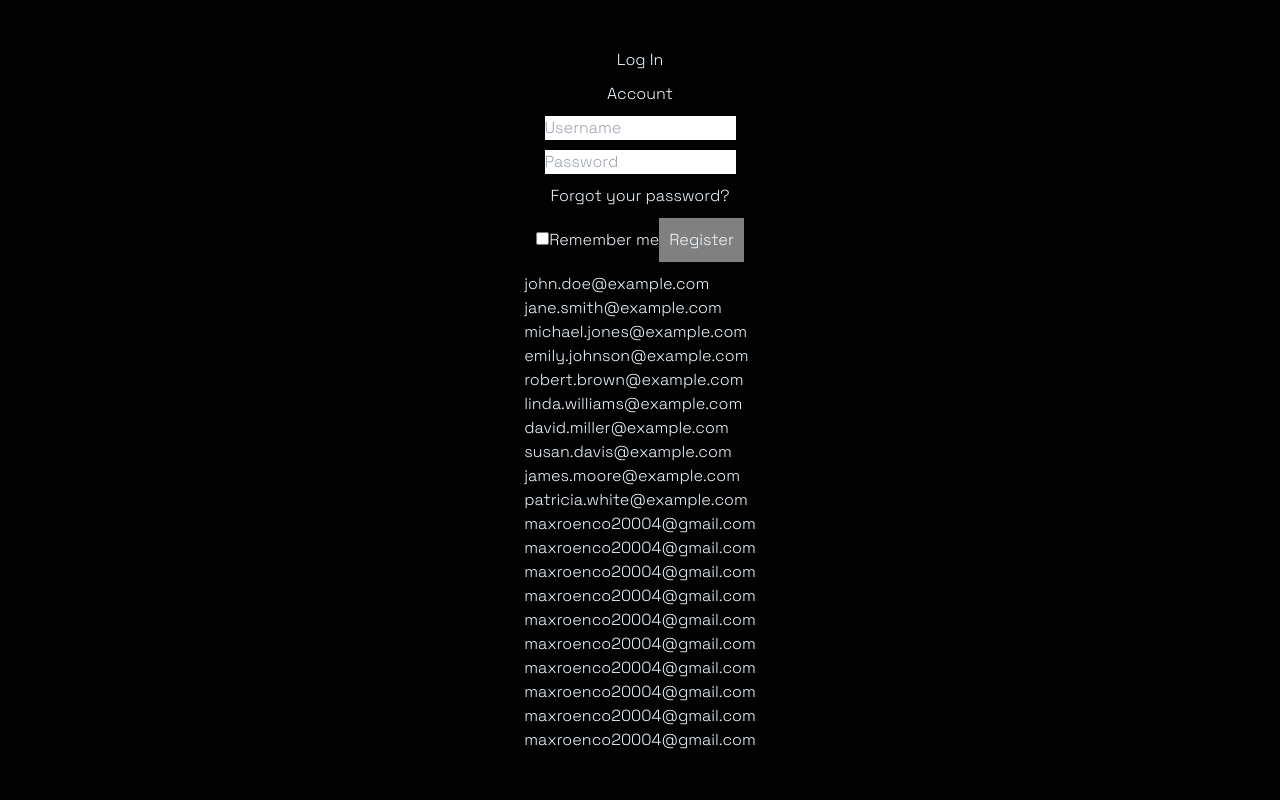
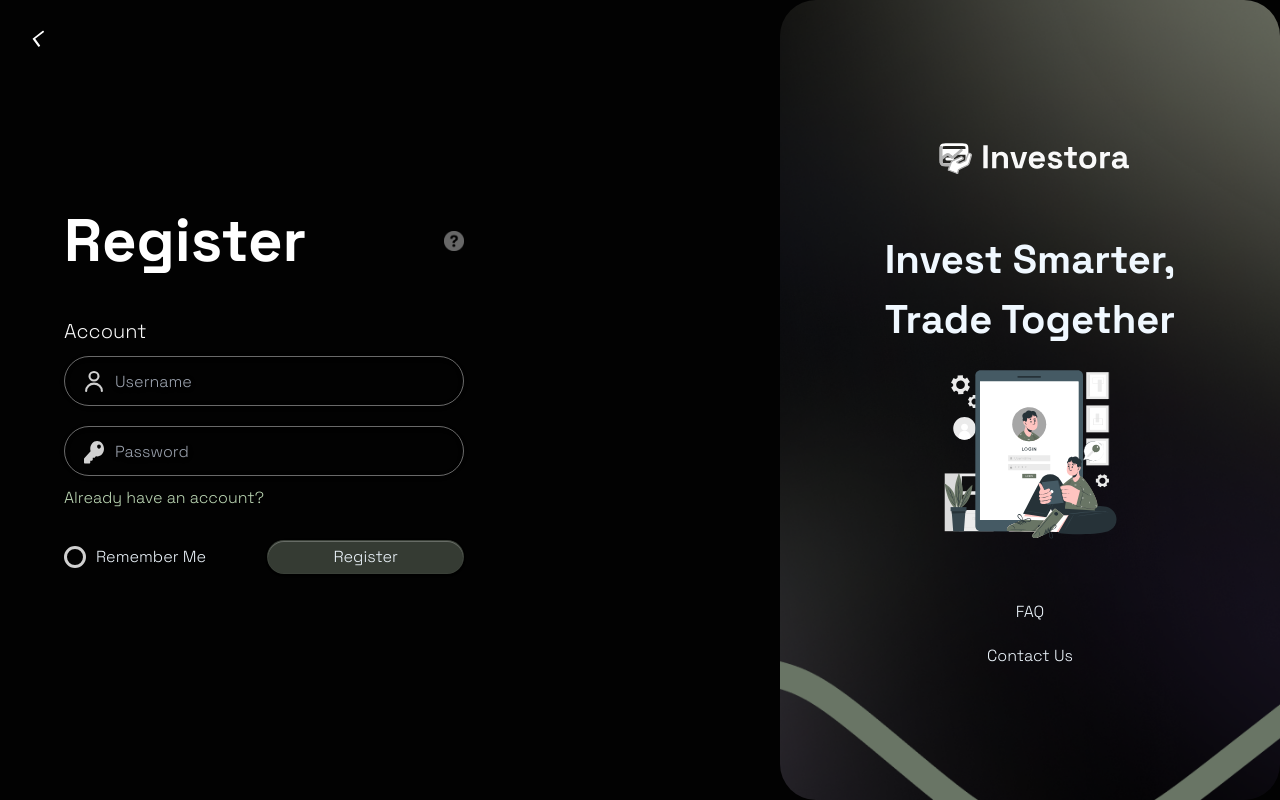
Before and after one commit to MaxRoenco/pbl-finance, a React (Vite) app in the folder Frontend/: page /register in a window 1280 px wide. Built offline with nearby package versions, Linux system fonts and the light colour scheme; data requests are answered from the project's data file.

Commit message:
register temp design

```diff
--- a/Frontend/src/components/Register/Register.jsx
+++ b/Frontend/src/components/Register/Register.jsx
@@ -2,6 +2,8 @@
 import { useEffect, useContext, useState } from 'react';
 import { authContext } from '../../hooks/Context';
 import { Navigate, useNavigate } from 'react-router-dom';
+import { Link } from 'react-router-dom';
+import { Tooltip as ReactTooltip } from "react-tooltip";
 
 const Register = () => {
 
@@ -74,40 +76,99 @@
     }
 
     return (
+        // <div className={styles.container}>
+        //     <label>Log In</label>
+        //     <p>Account</p>
+        //     <input
+        //         type="email"
+        //         placeholder='Username'
+        //         value={newUser.email}
+        //         onChange={(e) => setNewUser({ ...newUser, email: e.target.value })}
+        //     />
+        //     <input
+        //         type="password"
+        //         placeholder='Password'
+        //         value={newUser.password}
+        //         onChange={(e) => setNewUser({ ...newUser, password: e.target.value })}
+        //     />
+        //     {validationError && <p style={{ color: 'red' }}>{validationError}</p>}
+        //     <div>
+        //         <input
+        //             type="checkbox"
+        //             checked={rememberMe}
+        //             onChange={(e) => setRememberMe(e.target.checked)}
+        //         />
+        //         <label>Remember me</label>
+        //         <button className={styles.register} onClick={handleRegister}>Register</button>
+        //     </div>
+        //     {isLoading && <p>Loading...</p>}
+        //     {error && <p>{error}</p>}
+        //     <div>
+        //         {users && users.map((user) => (
+        //             <p key={user.id}>{user.email}</p>
+        //         ))}
+        //     </div>
+        // </div>
+        <>
             <div className={styles.container}>
-            <label>Log In</label>
-            <p>Account</p>
+                <Link to='/' className={styles.arrowContainer}>
+                    <img className={styles.arrow} src="arrow.svg" alt="" />
+                </Link>
+                <div className={styles.loginContainer}>
+                    <h1>Register<img data-tooltip-id="my-tooltip-1" src="/question_icon.png" alt="" /></h1>
+                    <div className={styles.account}>
+                        <h1>Account</h1>
+                        <div>
                             <input
                                 type="email"
                                 placeholder='Username'
                                 value={newUser.email}
                                 onChange={(e) => setNewUser({ ...newUser, email: e.target.value })}
                             />
+                            <img src="/user.svg" alt="" />
+                        </div>
+                        <div>
                             <input
                                 type="password"
                                 placeholder='Password'
                                 value={newUser.password}
                                 onChange={(e) => setNewUser({ ...newUser, password: e.target.value })}
                             />
+                            <img src="/key.svg" alt="" />
+                        </div>
                         {validationError && <p style={{ color: 'red' }}>{validationError}</p>}
-            <label>Forgot your password?</label>
-            <div>
+                        <Link to='/login'><p>Already have an account?</p></Link>
+                    </div>
+                    <div className={styles.actions}>
+                        <div className={styles.remember}>
                             <input
                                 type="checkbox"
                                 checked={rememberMe}
                                 onChange={(e) => setRememberMe(e.target.checked)}
                             />
-                <label>Remember me</label>
-                <button className={styles.register} onClick={handleRegister}>Register</button>
+                            <label htmlFor="remember">Remember Me</label>
                         </div>
+                        <button className={styles.logIn} onClick={handleRegister}>Register</button>
                         {isLoading && <p>Loading...</p>}
                         {error && <p>{error}</p>}
-            <div>
-                {users && users.map((user) => (
-                    <p key={user.id}>{user.email}</p>
-                ))}
                     </div>
                 </div>
+                <div className={styles.banner}>
+                    <img className={styles.logo} src="/logo.svg" alt="" />
+                    <h1>Invest Smarter,<br />Trade Together</h1>
+                    <img className={styles.illustration} src="/login_img.svg" alt="" />
+                    <div className={styles.navigation}>
+                        <Link to='/faq' className={styles.linkItem}>FAQ</Link>
+                        <Link to='/contact-us' className={styles.linkItem}>Contact Us</Link>
+                    </div>
+                </div>
+            </div>
+            <ReactTooltip
+                id="my-tooltip-1"
+                content="Enter your email and password"
+                place="right"
+            />
+        </>
     );
 };
 
--- a/Frontend/src/components/Register/Register.module.css
+++ b/Frontend/src/components/Register/Register.module.css
@@ -1,14 +1,190 @@
 .container {
     display: flex;
+    justify-content: space-between;
     width: 100%;
-    height: 100vh;
+}
+.arrow {
+    width: 15px;
+}
+
+.arrowContainer {
+    position: absolute;
+    top: 30px;
+    left: 30px;
+    border-radius: 100%;
+}
+
+.banner {
+    display: flex;
     flex-direction: column;
     justify-content: center;
     align-items: center;
-    gap: 10px;
+    border-radius: 36px;
+    width: 500px;
+    background-image: url('/background.png');
+    background-size: cover;
+    background-position: center;
+    height: 100%;
+    /* padding-top: 40px; */
 }
 
-.register {
-    background: gray;
-    padding: 10px;
+.navigation {
+    margin-top: 50px;
+    display: flex;
+    flex-direction: column;
+    align-items: center;
+    justify-content: center;
+    gap: 20px;
 }
+
+.logo {
+    width: 200px;
+    margin-bottom: 10%;
+}
+
+.illustration {
+    width: 200px;
+}
+
+.banner>h1 {
+    font-size: 40px;
+    font-weight: 700;
+}
+
+.loginContainer {
+    display: flex;
+    flex-direction: column;
+    justify-content: center;
+    margin: 0 5%;
+    width: 400px;
+}
+
+.loginContainer>h1 {
+    font-weight: 700;
+    font-size: 60px;
+    color: white;
+    display: flex;
+    align-items: center;
+    justify-content: space-between;
+    margin-bottom: 30px;
+}
+
+.loginContainer>h1>img {
+    width: 20px;
+}
+
+.account {
+    display: flex;
+    flex-direction: column;
+}
+
+.account>h1 {
+    font-size: 20px;
+    font-weight: medium;
+    color: #F9F9F9;
+}
+
+.account>div>input {
+    border: 1px solid rgba(209, 209, 209, 0.5);
+    filter: drop-shadow(0px 1px 2px rgba(0, 0, 0, 0.06)) drop-shadow(0px 1px 3px rgba(0, 0, 0, 0.1));
+    border-radius: 60px;
+    background-color: transparent;
+    width: 100%;
+    height: 50px;
+    padding: 0 20px;
+    margin: 10px 0;
+    padding-left: 50px;
+}
+
+.account>div {
+    position: relative;
+}
+
+.account>div>img {
+    position: absolute;
+    width: 20px;
+    top: calc(50% - 10px);
+    left: 20px;
+}
+
+.account p {
+    color: #BDD8B5;
+}
+
+.actions {
+    display: flex;
+    justify-content: space-between;
+    padding: 30px 0;
+}
+
+.remember {
+    display: flex;
+    align-items: center;
+}
+
+.remember>label {
+    font-size: 16px;
+}
+
+.remember>input {
+    -webkit-appearance: none;
+    appearance: none;
+    margin: 0;
+    border: 3px solid #D0D0D0;
+    border-radius: 100%;
+    width: 22px;
+    height: 22px;
+    margin-right: 10px;
+    transition: box-shadow 400ms ease;
+}
+
+.remember>input:checked {
+    box-shadow: inset 0 0 10px #999999;
+}
+
+.logIn {
+    box-sizing: border-box;
+    display: flex;
+    flex-direction: row;
+    justify-content: center;
+    align-items: center;
+    padding: 4px 65px;
+    background: rgba(105, 117, 101, 0.5);
+    border: 1px solid rgba(209, 209, 209, 0.04);
+    box-shadow: 0px 1px 2px rgba(0, 0, 0, 0.06), 0px 1px 3px rgba(0, 0, 0, 0.1), inset 0px 1px 0px rgba(255, 255, 255, 0.25);
+    border-radius: 60px;
+}
+
+.logIn:hover {
+    filter: brightness(2);
+}
+
+
+@media screen and (max-width: 980px) {
+    .loginContainer {
+        /* background-color: red; */
+        width: 50%;
+    }
+    .banner {
+        width: 50%;
+    }
+
+}
+
+@media screen and (max-width: 800px) {
+    .banner>h1 {
+        font-size: 30px;
+    }
+}
+
+@media screen and (max-width: 750px) {
+    .logIn {
+        padding: 4px 30px;
+    }
+}
+
+/* Need mobile version after 620px */
+
+@media screen and (max-width: 620px) {
+    /* Mobile version */
+}
```
Lines whose indentation alone changed are shown as unchanged.
